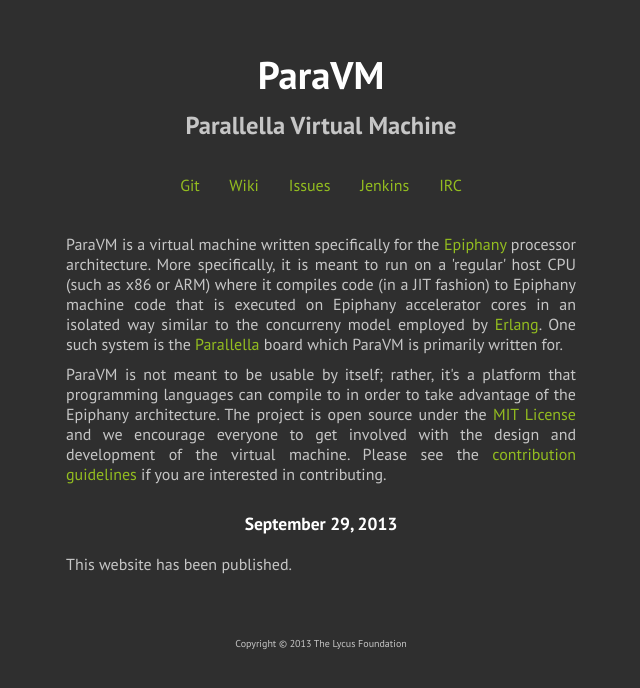
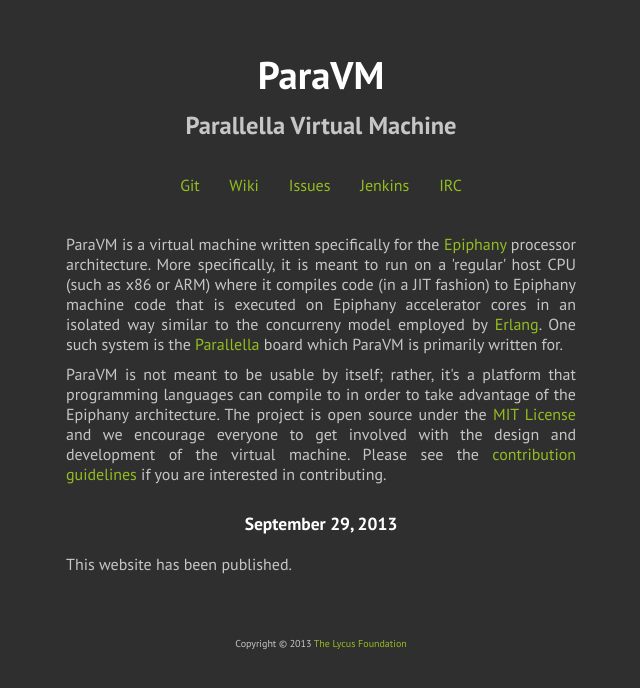
Before and after one commit to lycus/paravm, a plain HTML site: page index.html in a window 1280 px wide. Shown: the whole page, without its empty margins (329-969 px from the left). Drawn offline with Linux system fonts and the light colour scheme.

Commit message:
Link to the main Lycus website.

```diff
--- a/index.html
+++ b/index.html
@@ -74,7 +74,7 @@
                 <div class="span10">
                     <footer>
                         <p style="text-align: center; font-size: 10px;">
-                            Copyright &copy; 2013 The Lycus Foundation
+                            Copyright &copy; 2013 <a href="http://lycus.org">The Lycus Foundation</a>
                         </p>
                     </footer>
                 </div>
```
